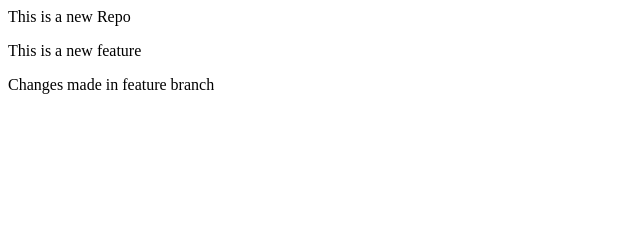
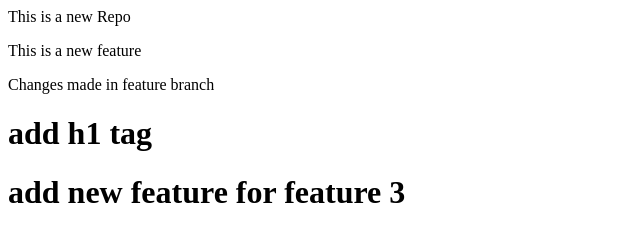
Before and after one commit to harshalgujar09/localrepo, a plain HTML site: page index.html in a window 1280 px wide. Shown: the whole page, without its empty margins (0-640 px from the left). Drawn offline with Linux system fonts and the light colour scheme.

Commit message:
changes in feature 3 branch:

```diff
--- a/index.html
+++ b/index.html
@@ -1,3 +1,5 @@
 <p>This is a new Repo</p>
 <p>This is a new feature</p>
 <p>Changes made in feature branch</p>
+<h1>add h1 tag</h1>
+<h1>add new feature for feature 3</h1>
```
